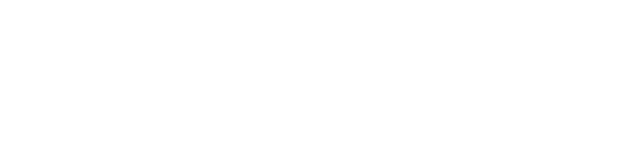
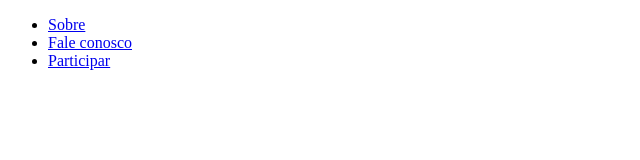
Before and after one commit to jpprogramerdev/site-fandora, a plain HTML site: page index.html in a window 1280 px wide. Shown: the whole page, without its empty margins (0-640 px from the left). Drawn offline with Linux system fonts and the light colour scheme.

Commit message:
Adicionado estruutra basica do cabeçalho

```diff
--- a/index.html
+++ b/index.html
@@ -6,6 +6,12 @@
     <title>FANDORA - Bem vindo</title>
 </head>
 <body>
-
+    <header>
+        <ul>
+            <li><a href="#">Sobre</a></li> <!--Mudar o link-->
+            <li><a href="#">Fale conosco</a></li>
+            <li><a href="#">Participar</a></li>
+        </ul>
+    </header>
 </body>
 </html>
```
